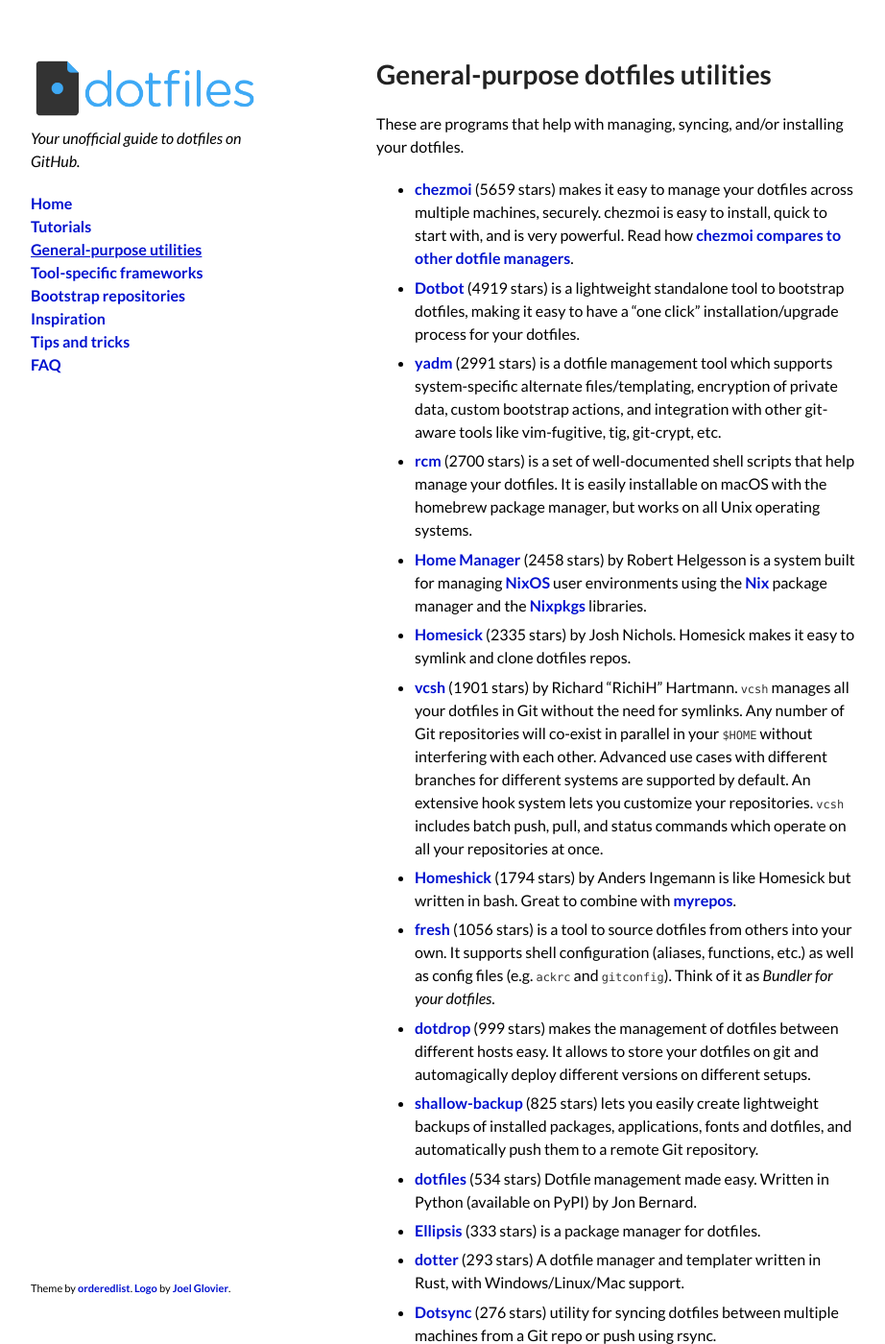
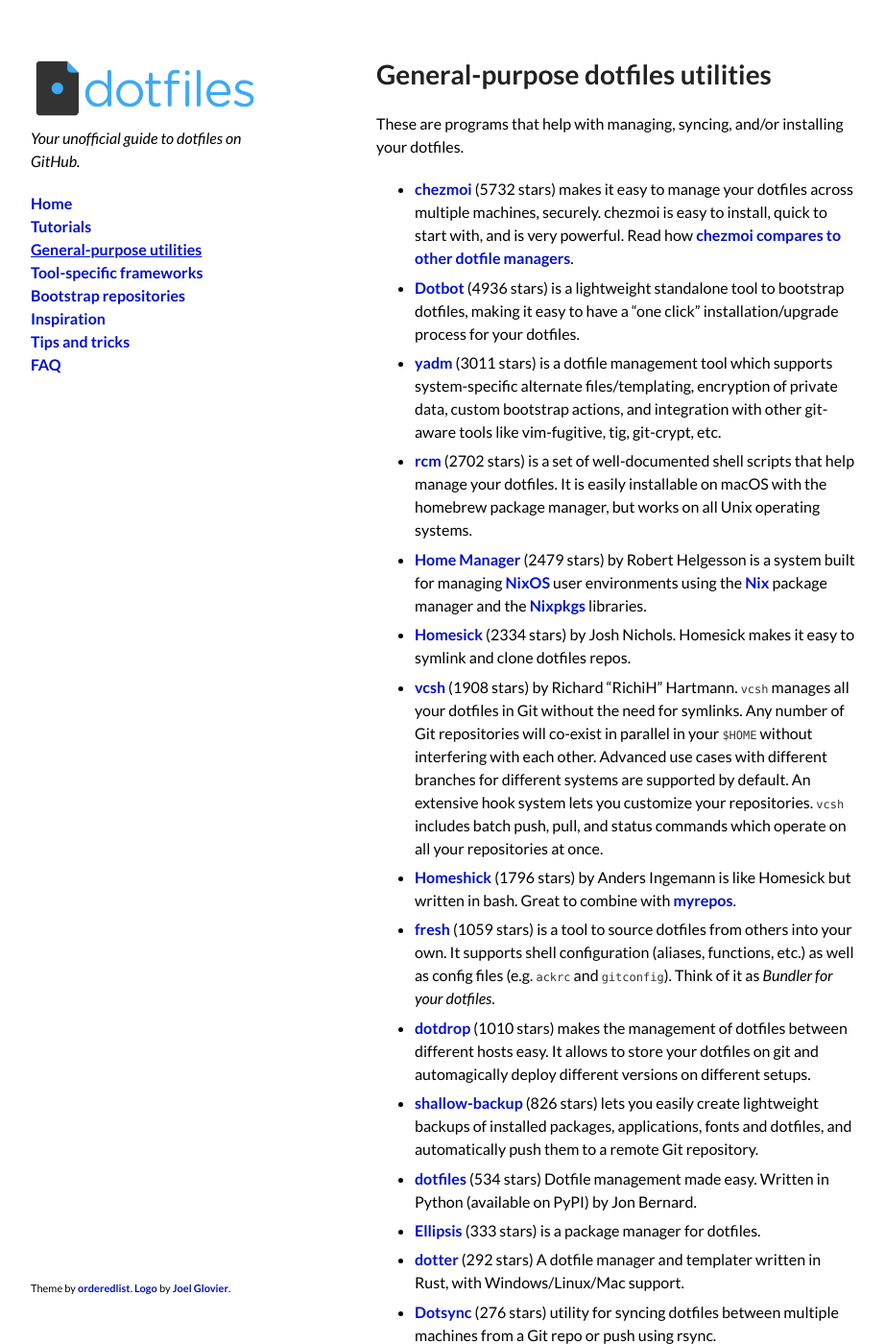
Before and after one commit to dotfiles/dotfiles.github.com, a Jekyll site: the page built from utilities.md, in a window 1280 px wide and 1400 px high. Shown: the whole window at 96% size, without its empty margins (178-1100 px from the left). Built offline with Jekyll 4.4.1, drawn with Linux system fonts in a browser that asks for light colours; comment, search, counter and statistics services are not loaded; some of the changed text lies outside the part shown.

Commit message:
Update star counts

```diff
--- a/_data/utilities.yml
+++ b/_data/utilities.yml
@@ -7,16 +7,16 @@
 - forks: 11
   name: bashdot
   notes: is a minimalist dotfile management framework, written 100% in bash.
-  stars: 80
+  stars: 81
   url: https://github.com/bashdot/bashdot
-- forks: 312
+- forks: 322
   name: chezmoi
   notes: makes it easy to manage your dotfiles across multiple machines, securely.
     chezmoi is easy to install, quick to start with, and is very powerful. Read how
     [chezmoi compares to other dotfile managers](https://github.com/twpayne/chezmoi/blob/master/docs/COMPARISON.md).
-  stars: 5659
+  stars: 5732
   url: https://github.com/twpayne/chezmoi
-- forks: 4
+- forks: 3
   name: Bonclay
   notes: is a simple dotfiles manager. Well, technically, it is a backup/restore/sync
     tool magiggy.
@@ -39,26 +39,26 @@
 - forks: 17
   name: dfm
   notes: is a utility to manage your dotfiles, lightweight and simple.
-  stars: 110
+  stars: 111
   url: https://github.com/justone/dfm
-- forks: 219
+- forks: 221
   name: Dotbot
   notes: is a lightweight standalone tool to bootstrap dotfiles, making it easy to
     have a "one click" installation/upgrade process for your dotfiles.
-  stars: 4919
+  stars: 4936
   url: https://github.com/anishathalye/dotbot
 - forks: 64
   name: dotdrop
   notes: makes the management of dotfiles between different hosts easy. It allows
     to store your dotfiles on git and automagically deploy different versions on different
     setups.
-  stars: 999
+  stars: 1010
   url: https://github.com/deadc0de6/dotdrop
-- forks: 32
+- forks: 33
   name: dotfiler
   notes: is inspired by homesick and [Zach Holman's dotfiles](https://github.com/holman/dotfiles),
     made using principle of KISS.
-  stars: 220
+  stars: 222
   url: https://github.com/svetlyak40wt/dotfiler
 - forks: 11
   name: dotfiles.sh
@@ -119,7 +119,7 @@
   notes: is a tool to source dotfiles from others into your own. It supports shell
     configuration (aliases, functions, etc.) as well as config files (e.g. `ackrc`
     and `gitconfig`). Think of it as _Bundler for your dotfiles_.
-  stars: 1056
+  stars: 1059
   url: https://github.com/freshshell/fresh
 - forks: 34
   name: Ghar
@@ -139,12 +139,12 @@
     you. Homely also has a clever Automatic Cleanup feature and good tutorials.
   stars: 43
   url: https://github.com/phodge/homely
-- forks: 788
+- forks: 794
   name: Home Manager
   notes: by Robert Helgesson is a system built for managing [NixOS](https://nixos.org)
     user environments using the [Nix](https://nixos.org/nix/) package manager and
     the [Nixpkgs](https://nixos.org/nixpkgs/) libraries.
-  stars: 2458
+  stars: 2479
   url: https://github.com/rycee/home-manager
 - forks: 22
   name: Homemaker
@@ -153,16 +153,16 @@
     in TOML, YAML or JSON.
   stars: 219
   url: https://github.com/FooSoft/homemaker
-- forks: 135
+- forks: 137
   name: Homeshick
   notes: by Anders Ingemann is like Homesick but written in bash. Great to combine
     with [myrepos](https://web.archive.org/web/20200904205236/https://waiting-for-dev.github.io/blog/2014/05/04/distributable-and-organized-dotfiles-with-homeshick-and-mr/).
-  stars: 1794
+  stars: 1796
   url: https://github.com/andsens/homeshick
 - forks: 128
   name: Homesick
   notes: by Josh Nichols. Homesick makes it easy to symlink and clone dotfiles repos.
-  stars: 2335
+  stars: 2334
   url: https://github.com/technicalpickles/homesick
 - name: myrepos
   notes: is a tool to manage all your version control repositories at once.
@@ -181,13 +181,13 @@
   notes: is a set of well-documented shell scripts that help manage your dotfiles.
     It is easily installable on macOS with the homebrew package manager, but works
     on all Unix operating systems.
-  stars: 2700
+  stars: 2702
   url: https://github.com/thoughtbot/rcm
 - forks: 140
   name: shallow-backup
   notes: lets you easily create lightweight backups of installed packages, applications,
     fonts and dotfiles, and automatically push them to a remote Git repository.
-  stars: 825
+  stars: 826
   url: https://github.com/alichtman/shallow-backup
 - forks: 11
   name: stowsh
@@ -207,14 +207,14 @@
     branches for different systems are supported by default. An extensive hook system
     lets you customize your repositories. `vcsh` includes batch push, pull, and status
     commands which operate on all your repositories at once.
-  stars: 1901
+  stars: 1908
   url: https://github.com/RichiH/vcsh
 - forks: 133
   name: yadm
   notes: is a dotfile management tool which supports system-specific alternate files/templating,
     encryption of private data, custom bootstrap actions, and integration with other
     git-aware tools like vim-fugitive, tig, git-crypt, etc.
-  stars: 2991
+  stars: 3011
   url: https://github.com/TheLocehiliosan/yadm
   website: https://yadm.io/
 - forks: 9
@@ -234,7 +234,7 @@
 - forks: 16
   name: dotter
   notes: A dotfile manager and templater written in Rust, with Windows/Linux/Mac support.
-  stars: 293
+  stars: 292
   url: https://github.com/SuperCuber/dotter
 - forks: 68
   name: dotfiles
```
Also changed, not shown: _data/bootstrap.yml (+4 -4 lines), _data/frameworks.yml (+42 -42 lines), _data/inspiration.yml (+37 -35 lines).
